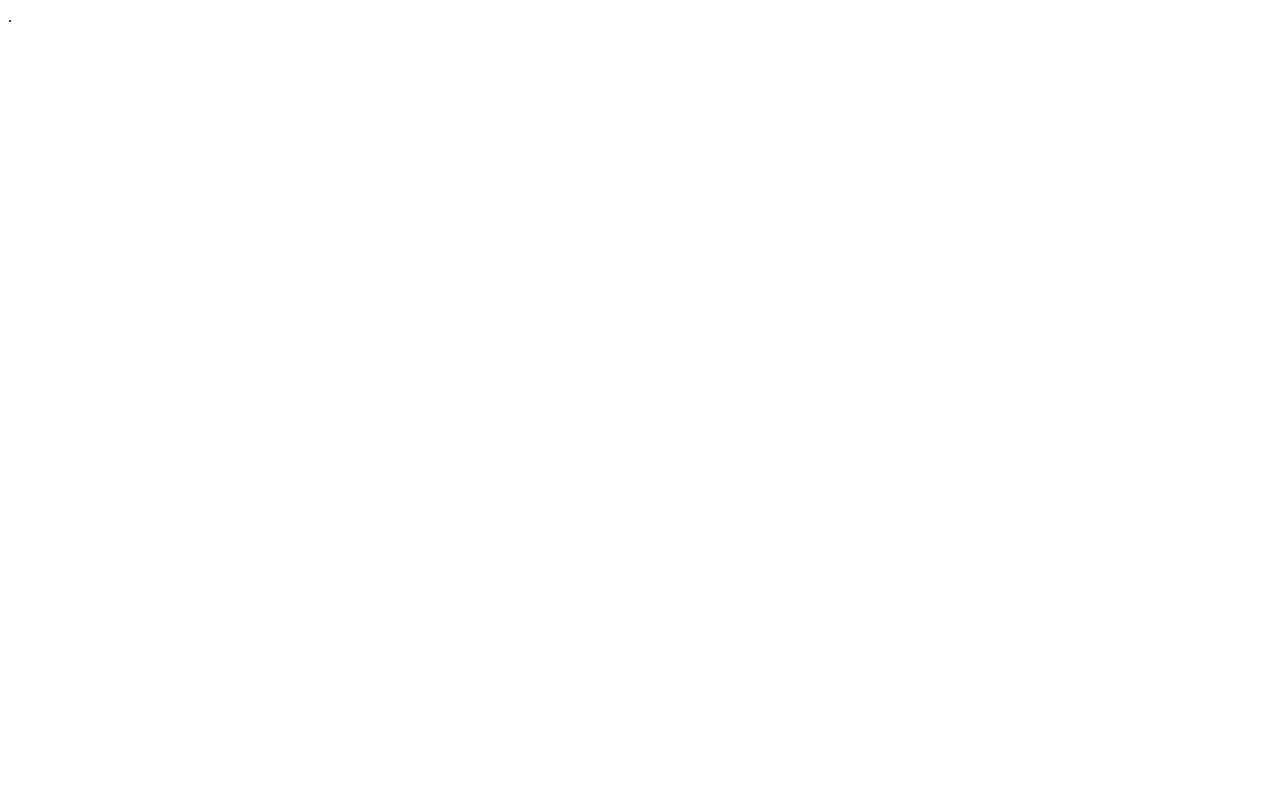
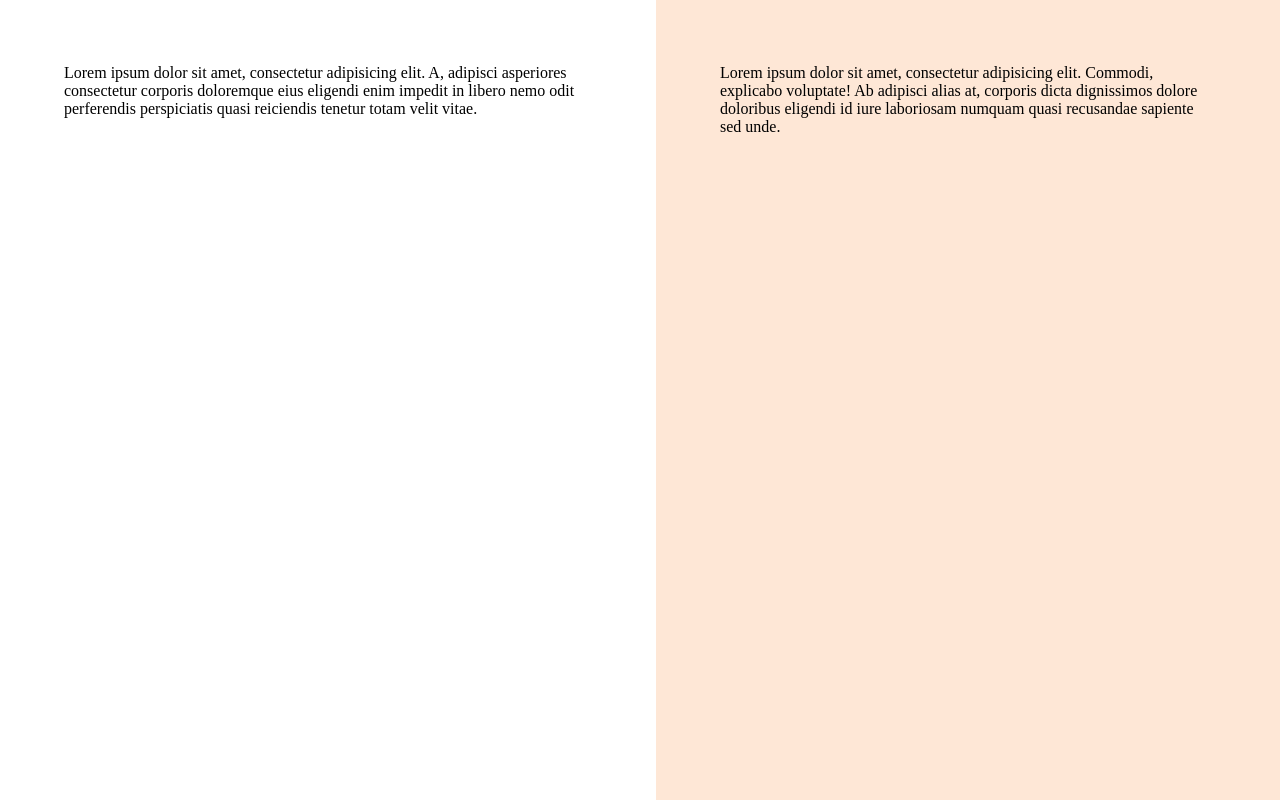
Before and after one commit to neguinzika/formulario-de-matricula, a Vue app: page / in a window 1280 px wide. Built offline with nearby package versions, Linux system fonts and the light colour scheme.

Commit message:
layout CSS

```diff
--- a/src/components/Formulario.vue
+++ b/src/components/Formulario.vue
@@ -1,5 +1,21 @@
 <template>
-  .
+
+  <main>
+    <div class="main-container">
+      Lorem ipsum dolor sit amet, consectetur adipisicing elit. A, adipisci asperiores consectetur corporis doloremque
+      eius eligendi enim impedit in libero nemo odit perferendis perspiciatis quasi reiciendis tenetur totam velit
+      vitae.
+
+    </div>
+  </main>
+  <aside>
+    <div class="aside-container">
+      Lorem ipsum dolor sit amet, consectetur adipisicing elit. Commodi, explicabo voluptate! Ab adipisci alias at,
+      corporis dicta dignissimos dolore doloribus eligendi id iure laboriosam numquam quasi recusandae sapiente sed
+      unde.
+
+    </div>
+  </aside>
 </template>
 
 <script>
@@ -14,3 +30,4 @@ export default {
 <!-- Add "scoped" attribute to limit CSS to this component only -->
 
 <style src="./global.css"/>
+<style src="./layout.css"/>
--- a/src/components/global.css
+++ b/src/components/global.css
@@ -1,5 +1,9 @@
-#app {
+* {
+    margin: 0;
+    padding: 0;
+    box-sizing: border-box;
 }
+
 
 :root {
     --font-family: 'Poppins';
--- /dev/null
+++ b/src/components/layout.css
@@ -0,0 +1,29 @@
+#app {
+    display: grid;
+    grid-template-columns: 51.25% 48.75%;
+    height: 100vh;
+}
+body {
+    overflow: hidden;
+
+}
+main {
+    overflow: auto;
+    padding: 4rem;
+
+    .main-container {
+    max-width: 33rem;
+        margin-left: auto;
+    }
+}
+
+aside {
+    overflow: hidden;
+    .aside-container {
+        max-width: 31rem;
+
+    }
+
+    background-color: var(--surface-secondary);
+    padding: 4rem;
+}
```
